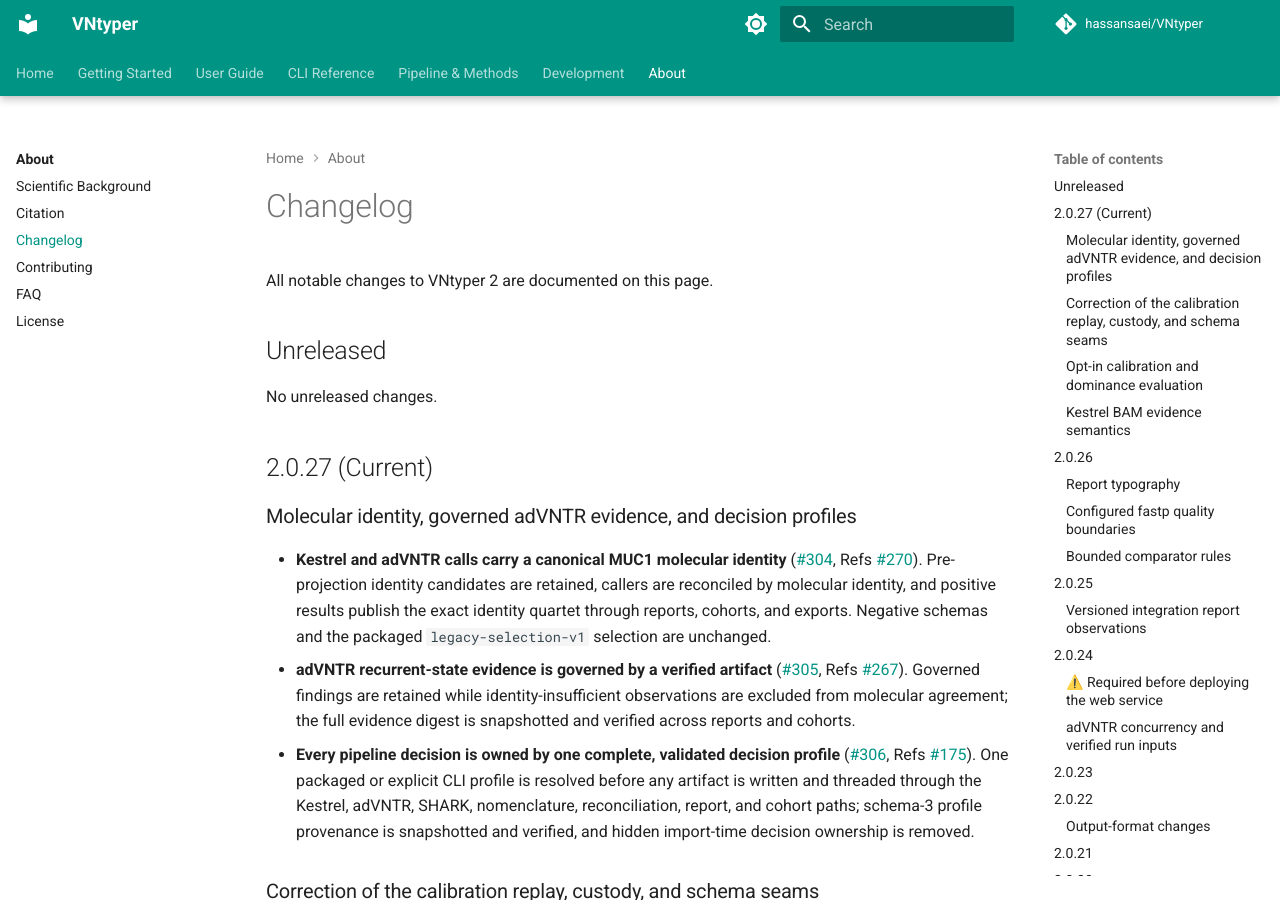
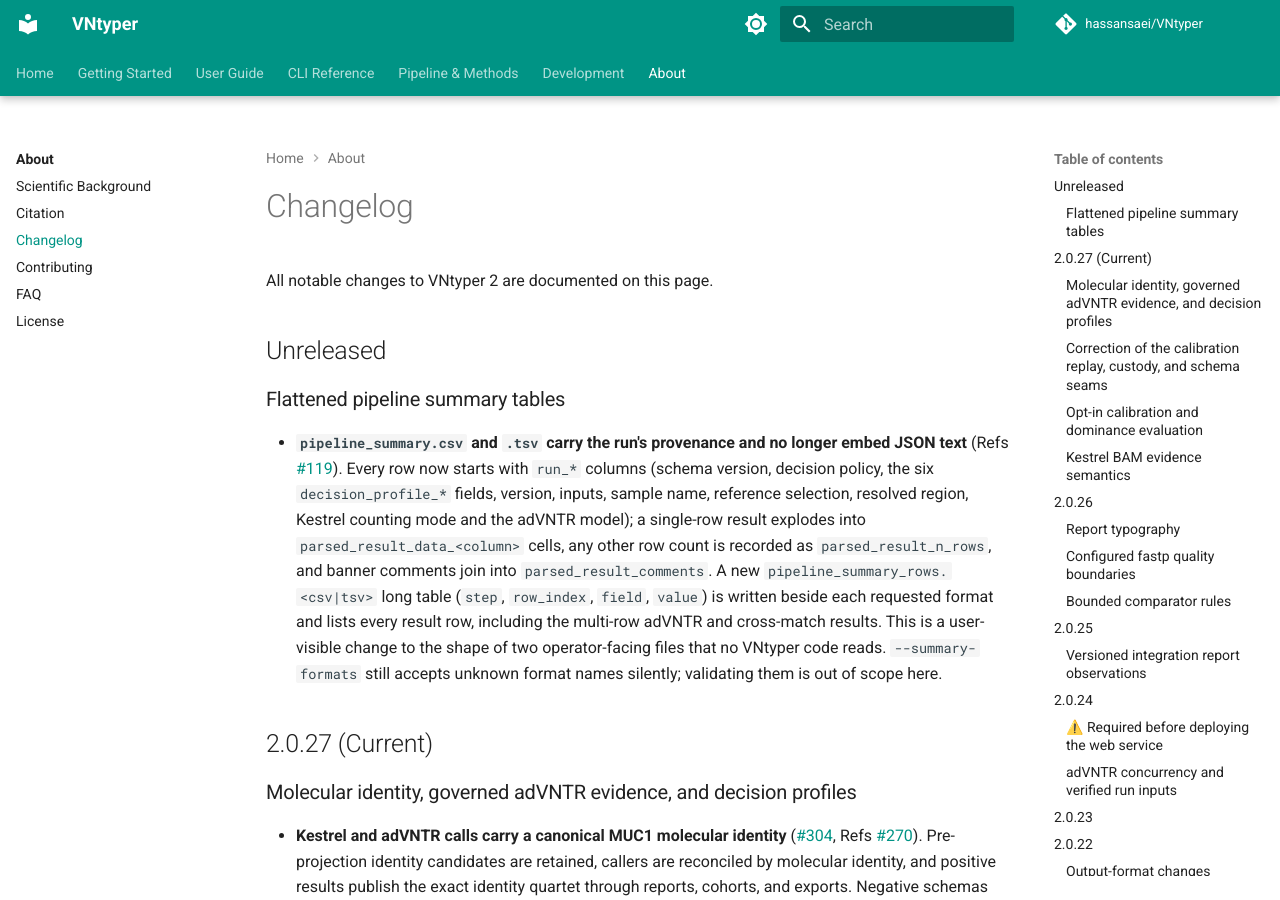
Before and after one commit to hassansaei/VNtyper, an MkDocs documentation site: the page built from docs/about/changelog.md, in a window 1280 px wide and 900 px high. Built offline with MkDocs 1.6.1 and Material for MkDocs 9.7.7, drawn with Linux system fonts in a browser that asks for light colours; comment, search, counter and statistics services are not loaded.

Commit message:
docs(summary): describe the flattened summary tables
Document the three column groups of pipeline_summary.csv/.tsv (run
provenance, step record, sorted parsed_result cells), the new
pipeline_summary_rows.csv/.tsv long table, and that no VNtyper code reads
either file. Record the change under Unreleased as a user-visible
file-shape change and note that --summary-formats still ignores unknown
format names.

Refs #119

Co-Authored-By: Claude Fable 5.1 <noreply@anthropic.com>
Claude-Session: https://claude.ai/code/session_01S9cm5vbPmPcnjuzsd1Lvgz

```diff
--- a/docs/about/changelog.md
+++ b/docs/about/changelog.md
@@ -4,7 +4,20 @@ All notable changes to VNtyper 2 are documented on this page.
 
 ## Unreleased
 
-No unreleased changes.
+### Flattened pipeline summary tables
+
+- **`pipeline_summary.csv` and `.tsv` carry the run's provenance and no longer embed
+  JSON text** (Refs [#119](https://github.com/hassansaei/VNtyper/issues/119)). Every
+  row now starts with `run_*` columns (schema version, decision policy, the six
+  `decision_profile_*` fields, version, inputs, sample name, reference selection,
+  resolved region, Kestrel counting mode and the adVNTR model); a single-row result
+  explodes into `parsed_result_data_<column>` cells, any other row count is recorded as
+  `parsed_result_n_rows`, and banner comments join into `parsed_result_comments`. A new
+  `pipeline_summary_rows.<csv|tsv>` long table (`step`, `row_index`, `field`, `value`)
+  is written beside each requested format and lists every result row, including the
+  multi-row adVNTR and cross-match results. This is a user-visible change to the shape
+  of two operator-facing files that no VNtyper code reads. `--summary-formats` still
+  accepts unknown format names silently; validating them is out of scope here.
 
 ## 2.0.27 (Current)
 
```
Also changed, not shown: docs/cli/pipeline.md (+5 -1 lines), docs/user-guide/output-files.md (+37 -2 lines), docs/user-guide/running-pipeline.md (+6 -1 lines).
